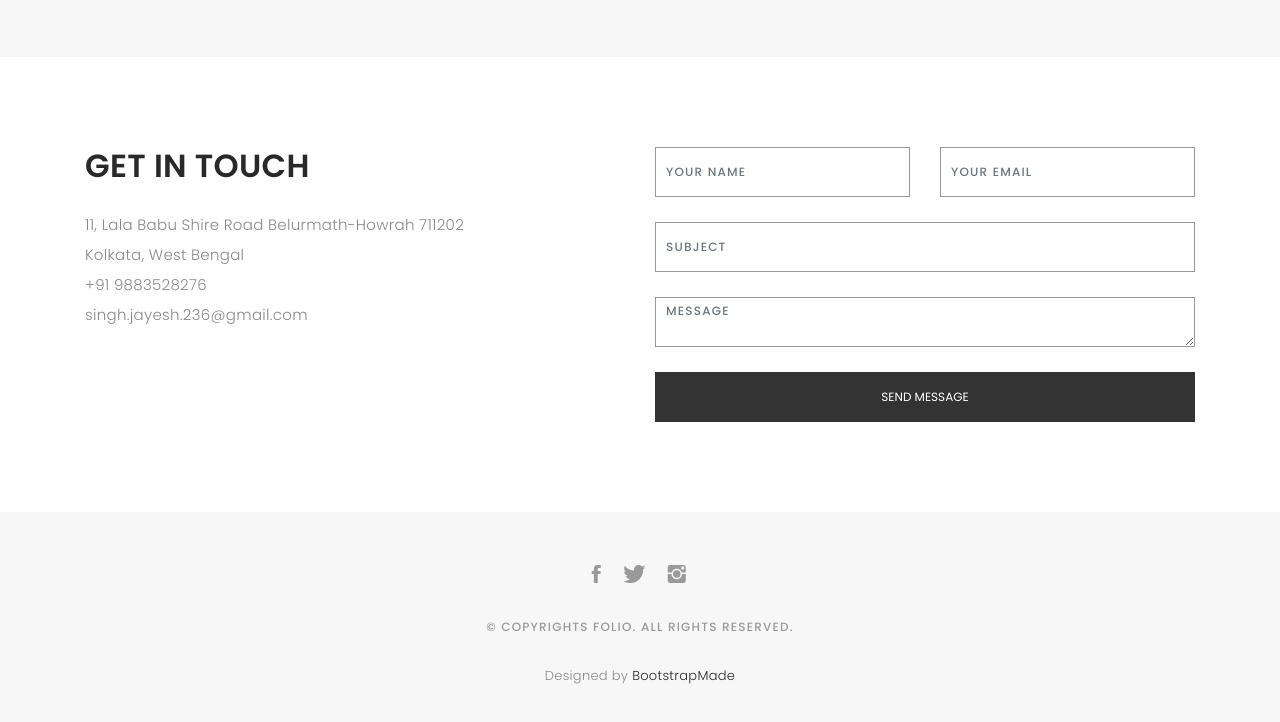
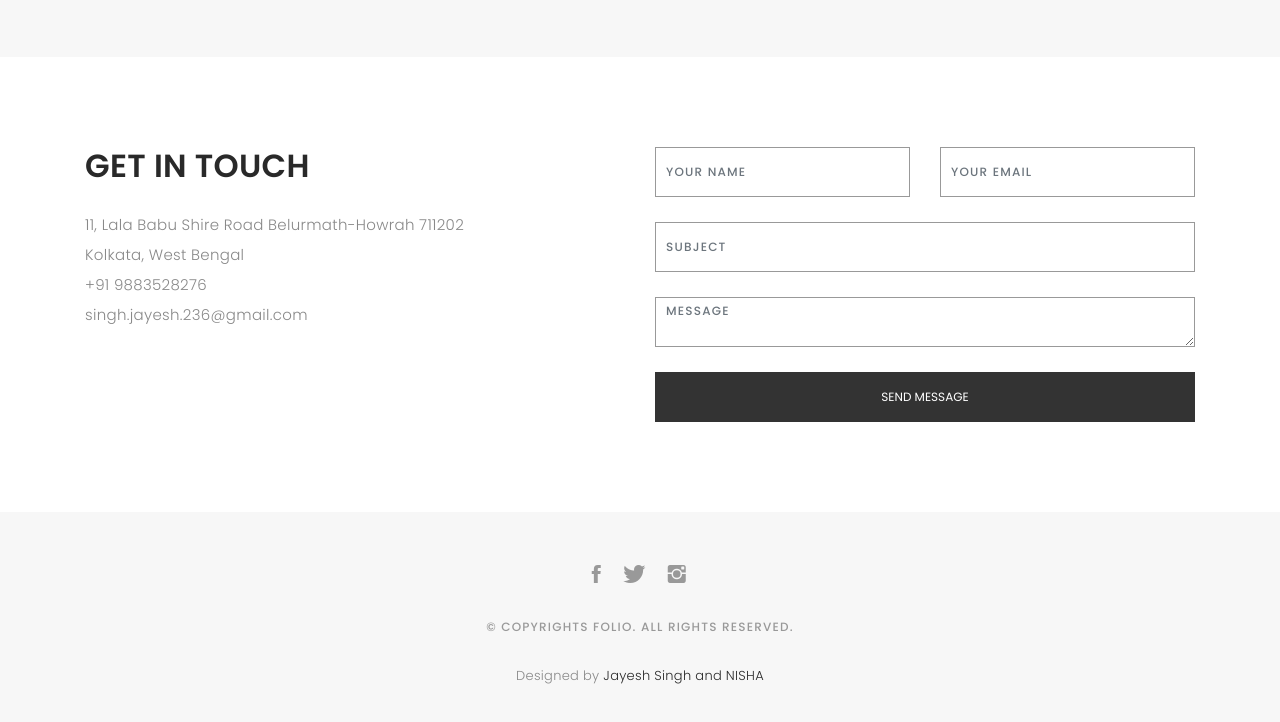
Before and after one commit to raghuvanshi-jazz/raghuvanshi-jazz.github.io, a plain HTML site: page index.html in a window 1280 px wide. Shown: the part 3532-4254 px from the top of the page. Drawn offline with nearby package versions, Linux system fonts and the light colour scheme; files whose address does not match are found by name; a web font is replaced by a local one.

Commit message:
Update index.html

```diff
--- a/index.html
+++ b/index.html
@@ -415,7 +415,7 @@
           Licensing information: https://bootstrapmade.com/license/
           Purchase the pro version with working PHP/AJAX contact form: https://bootstrapmade.com/buy/?theme=Folio
         -->
-        Designed by <a href="https://bootstrapmade.com/">BootstrapMade</a>
+        Designed by <a href="https://bootstrapmade.com/">Jayesh Singh and NISHA</a>
       </div>
 
     </div>
```
